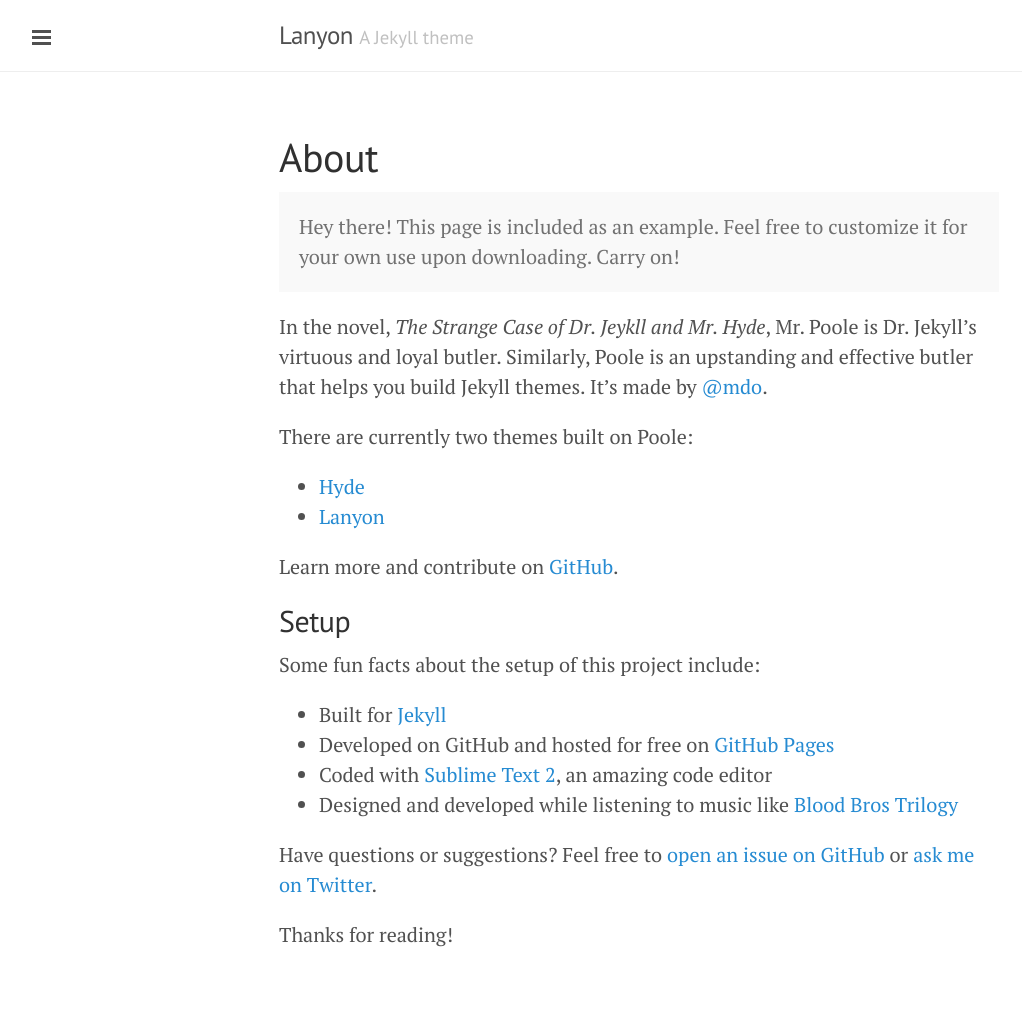
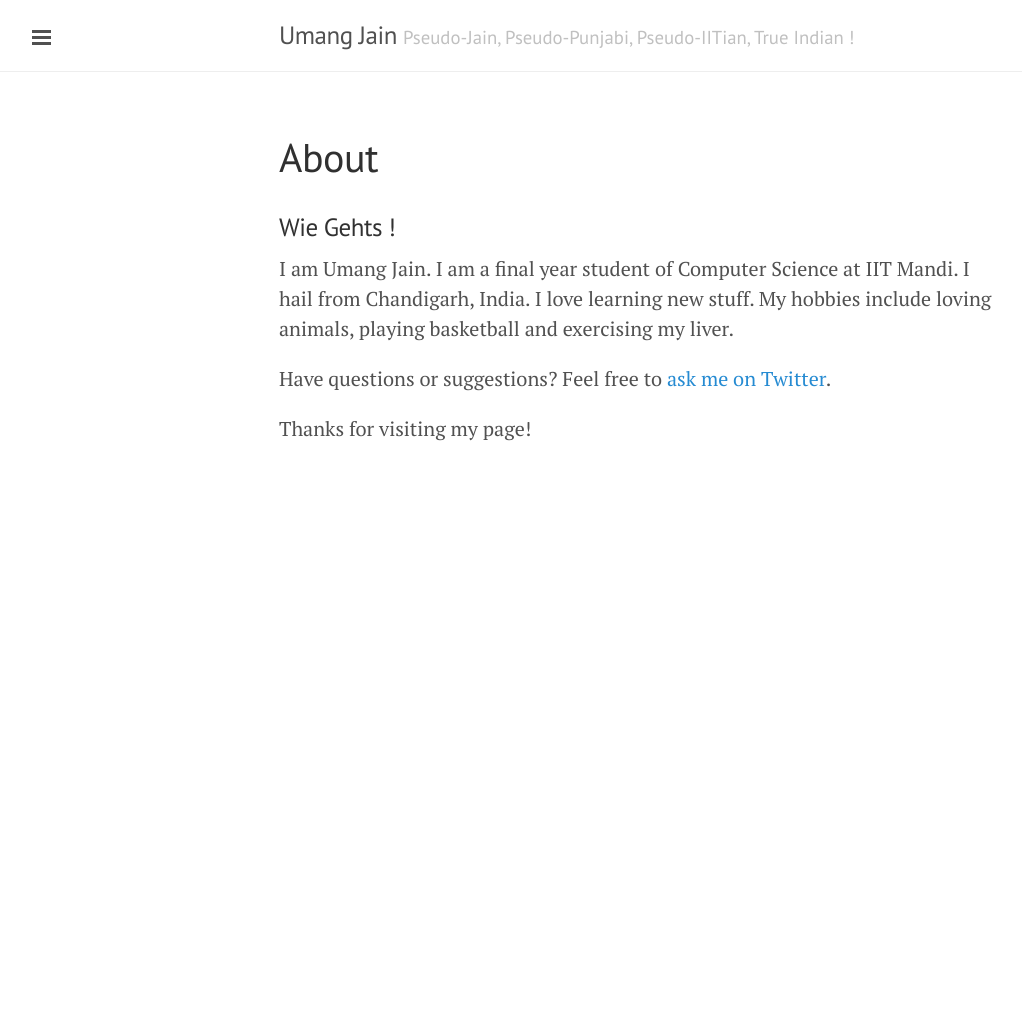
Before and after one commit to umang94/umang94.github.com, a Jekyll site: the page built from about.md, in a window 1280 px wide. Shown: the whole page, without its empty margins (1-1023 px from the left). Built offline with Jekyll 4.4.1, drawn with Linux system fonts in a browser that asks for light colours; Markdown is read by kramdown in place of the engine named in the settings; after the commit the page ends 900 px from its top, so only the background shows below that.

Commit message:
Rewrote config file, added public js functions, reset about.me file

```diff
--- a/_config.yml
+++ b/_config.yml
@@ -9,18 +9,19 @@ permalink:           pretty
 relative_permalinks: true
 
 # Setup
-title:               Lanyon
-tagline:             'A Jekyll theme'
-description:         'A reserved <a href="http://jekyllrb.com" target="_blank">Jekyll</a> theme that places the utmost gravity on content with a hidden drawer. Made by <a href="https://twitter.com/mdo" target="_blank">@mdo</a>.'
-url:                 http://lanyon.getpoole.com
+title:               Umang Jain
+tagline:             'Pseudo-Jain, Pseudo-Punjabi, Pseudo-IITian, True Indian !'
+description:         'Personal Homepage of Umang Jain. Hosted via github Pages'
+url:                 http://umang94.github.com
 baseurl:             /
 paginate:            5
+exclude:             ['_examples/']
 
 # About/contact
 author:
-  name:              Mark Otto
-  url:               https://twitter.com/mdo
-  email:             markdotto@gmail.com
+  name:              Umang Jain
+  url:               https://twitter.com/theumangjain
+  email:             umang94@gmail.com
 
 # Custom vars
 version:             1.0.0
--- a/about.md
+++ b/about.md
@@ -3,28 +3,19 @@ layout: page
 title: About
 ---
 
-<p class="message">
-  Hey there! This page is included as an example. Feel free to customize it for your own use upon downloading. Carry on!
+<script type= "text/javascript" src="../public/js/functions.js">  $('#quotes').append(getQuote()[0]);</script>
+<!--
+
+<p class="message" id='quotes' >
+	Hey there! <br> I am Umang Jain, final year student of Computer Science at IIT Mandi.
 </p>
+-->
 
-In the novel, *The Strange Case of Dr. Jeykll and Mr. Hyde*, Mr. Poole is Dr. Jekyll's virtuous and loyal butler. Similarly, Poole is an upstanding and effective butler that helps you build Jekyll themes. It's made by [@mdo](https://twitter.com/mdo).
+###Wie Gehts !
 
-There are currently two themes built on Poole:
+I am Umang Jain. I am a final year student of Computer Science at IIT Mandi. I hail from Chandigarh, India. I love learning new stuff. My hobbies include loving animals, playing basketball and exercising my liver.
 
-* [Hyde](http://hyde.getpoole.com)
-* [Lanyon](http://lanyon.getpoole.com)
 
-Learn more and contribute on [GitHub](https://github.com/poole).
+Have questions or suggestions? Feel free to [ask me on Twitter](https://twitter.com/theumangjain).
 
-## Setup
-
-Some fun facts about the setup of this project include:
-
-* Built for [Jekyll](http://jekyllrb.com)
-* Developed on GitHub and hosted for free on [GitHub Pages](https://pages.github.com)
-* Coded with [Sublime Text 2](http://sublimetext.com), an amazing code editor
-* Designed and developed while listening to music like [Blood Bros Trilogy](https://soundcloud.com/maddecent/sets/blood-bros-series)
-
-Have questions or suggestions? Feel free to [open an issue on GitHub](https://github.com/poole/issues/new) or [ask me on Twitter](https://twitter.com/mdo).
-
-Thanks for reading!
+Thanks for visiting my page!
--- /dev/null
+++ b/public/js/functions.js
@@ -0,0 +1,10 @@
+var getQuote = function(){
+	var quotes = [
+    	["Stay Hungry. Stay Foolish.", "Steve Jobs"],
+    	["Good Artists Copy, Great Artists Steal.", "Pablo Picasso"],
+    	["Argue with idiots, and you become an idiot.", "Paul Graham"],
+    	["Be yourself; everyone else is already taken.", "Oscar Wilde"],
+    	["Simplicity is the ultimate sophistication.", "Leonardo Da Vinci"]
+  	];
+	return quotes[Math.floor((Math.random() * 3) + 1)];
+};
```
Also changed, not shown: _examples/2013-12-31-whats-jekyll.md (added, +12 -0 lines), _examples/2014-01-01-example-content.md (added, +122 -0 lines), _examples/2014-01-02-introducing-lanyon.md (added, +38 -0 lines), _includes/js/functions.js (added, +10 -0 lines), _posts/2015-01-25-Sample-Blog-Post.md (added, +12 -0 lines), 1 other file.
